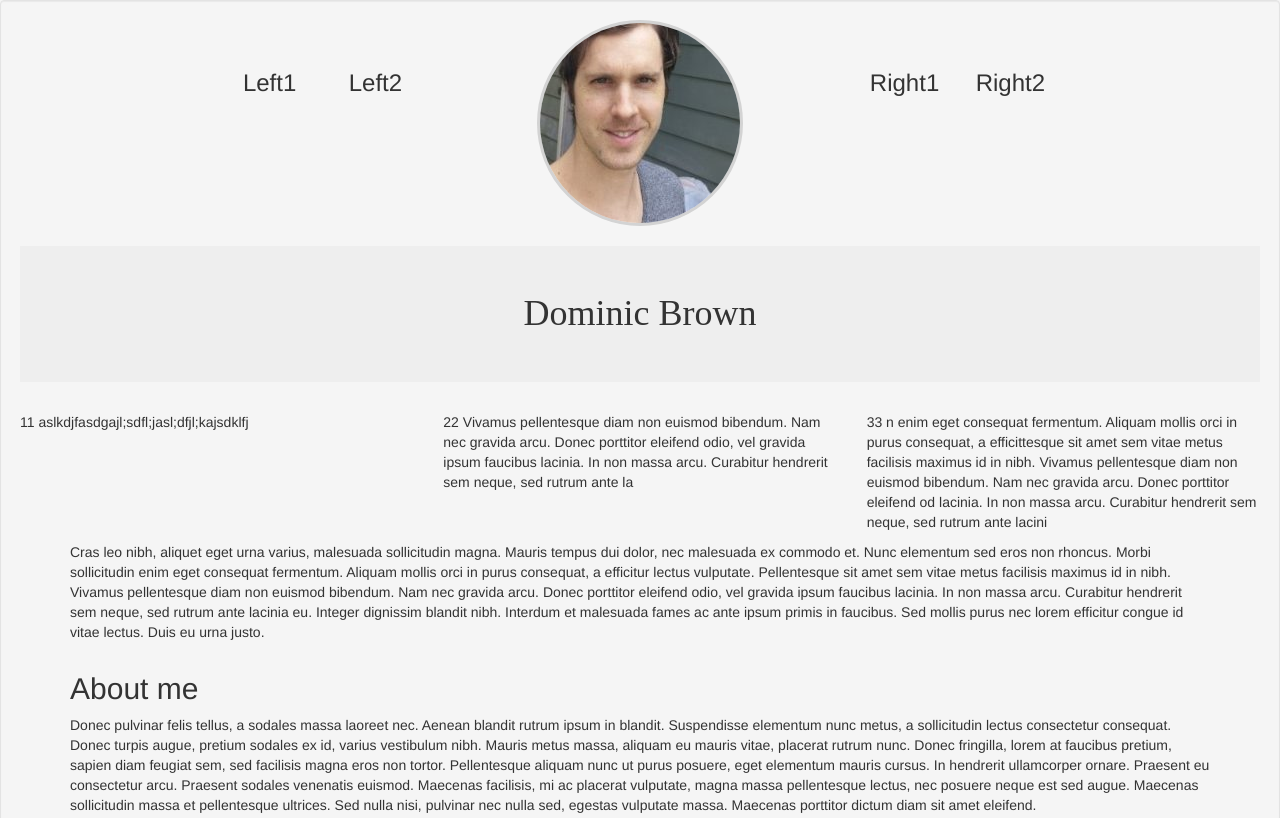
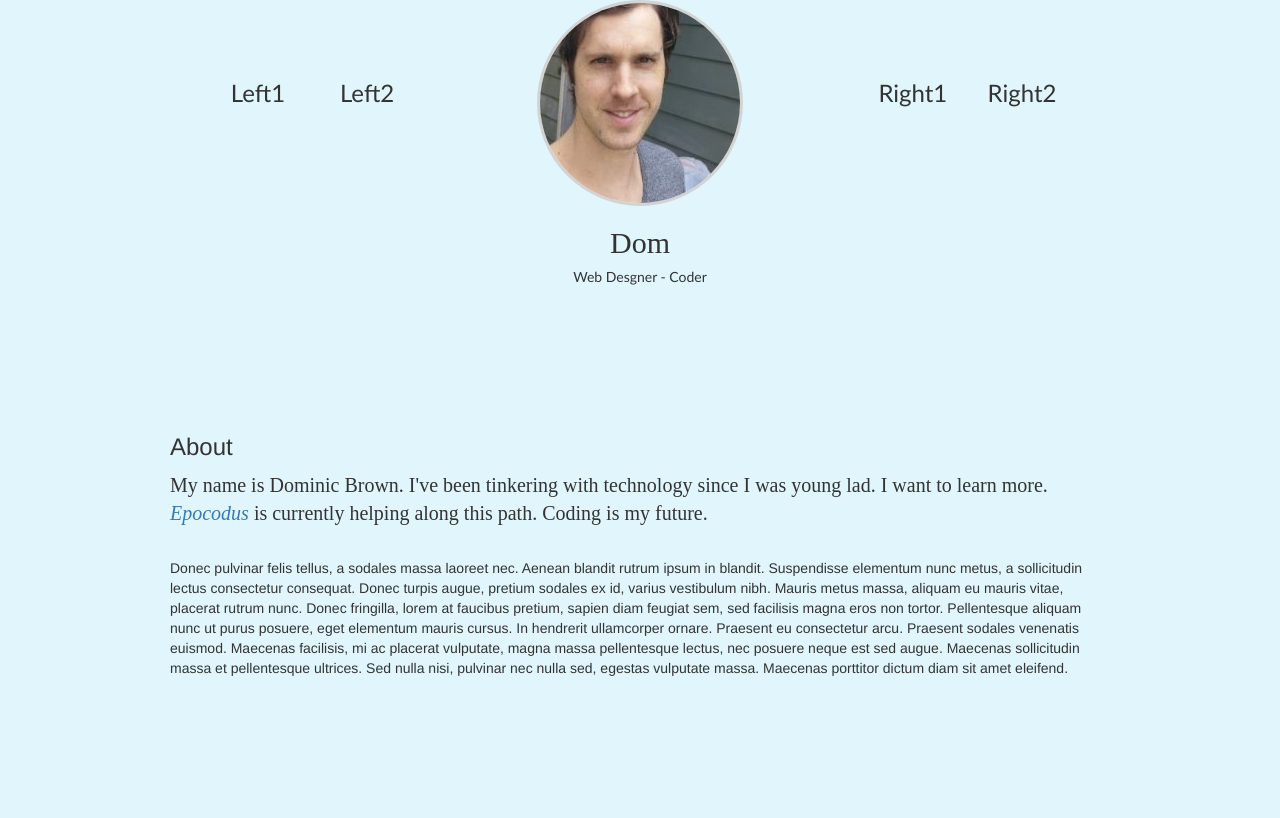
Before and after one commit to Umitosan/portfolio, a plain HTML site: page index.html in a window 1280 px wide. Shown: the top 818 px of the page. Drawn offline with Linux system fonts and the light colour scheme.

Commit message:
add new fonts, begin filling body

```diff
--- a/css/styles.css
+++ b/css/styles.css
@@ -1,6 +1,34 @@
+.back {
+  background-color: #e0f6fc;
+}
+
+.name_main {
+  font-family: ‘Palatino Linotype’;
+  text-align: center;
+}
+
+.h5main {
+  font-family: 'Trebuchet MS';
+  text-align: center;
+}
+
 .jumbotron {
+  background-color: inherit;
   font-family: serif;
   text-align: center;
+}
+
+.about {
+  padding: 100px;
+}
+
+.aboutp1 {
+  font-family: serif;
+  font-size: 20px;
+}
+
+.profile_banner {
+  /*background-color: #f4f8ff;*/
 }
 
 .headshot {
@@ -13,9 +41,16 @@
   border-color: lightgrey;
 }
 
-.profile_text {
+.profile_text_L{
+  font-family: 'Trebuchet MS';
+  padding-top: 60px;
   text-align: center;
-  padding-top: 30px;
+}
+
+.profile_text_R {
+  font-family: 'Trebuchet MS';
+  padding-top: 60px;
+  text-align: center;
 }
 
 body {
--- a/index.html
+++ b/index.html
@@ -7,48 +7,61 @@
     <title>Dom's Portfolio</title>
   </head>
 
-  <body class="well">
+  <body class="back">
 
+    <div class="profile_banner">
       <div class="row">
+
         <div class="col-md-2">
         </div>
         <div class="col-md-1">
-        <div class="profile_text">
+          <div class="profile_text_L">
             <h3>Left1</h3>
           </div>
         </div>
         <div class="col-md-1">
-        <div class="profile_text">
+          <div class="profile_text_L">
             <h3>Left2</h3>
           </div>
         </div>
-
         <div class="col-md-4">
           <img class="headshot" src="img/headshot.jpg" alt="Dom's headshot">
         </div>
-
         <div class="col-md-1">
-        <div class="profile_text">
+          <div class="profile_text_R">
             <h3>Right1</h3>
           </div>
         </div>
         <div class="col-md-1">
-        <div class="profile_text">
+          <div class="profile_text_R">
             <h3>Right2</h3>
           </div>
         </div>
         <div class="col-md-2">
         </div>
+
+      </div>
     </div>
 
 
-    <h1 class="jumbotron"> Dominic Brown </h1>
+    <h2 class="name_main">Dom</h2>
+    <h5 class="h5main">Web Desgner - Coder</h5><br />
 
+    <div class="container">
+      <div class="about">
+        <h3>About</h3>
+        <p class="aboutp1">
+          My name is Dominic Brown.  I've been tinkering with technology since I was young lad.  I want to learn more.  <a href="https://www.epicodus.com"><em>Epocodus</em></a> is currently helping along this path.  Coding is my future.</p> <br />
+          Donec pulvinar felis tellus, a sodales massa laoreet nec. Aenean blandit rutrum ipsum in blandit. Suspendisse elementum nunc metus, a sollicitudin lectus consectetur consequat. Donec turpis augue, pretium sodales ex id, varius vestibulum nibh. Mauris metus massa, aliquam eu mauris vitae, placerat rutrum nunc. Donec fringilla, lorem at faucibus pretium, sapien diam feugiat sem, sed facilisis magna eros non tortor. Pellentesque aliquam nunc ut purus posuere, eget elementum mauris cursus. In hendrerit ullamcorper ornare. Praesent eu consectetur arcu. Praesent sodales venenatis euismod. Maecenas facilisis, mi ac placerat vulputate, magna massa pellentesque lectus, nec posuere neque est sed augue. Maecenas sollicitudin massa et pellentesque ultrices. Sed nulla nisi, pulvinar nec nulla sed, egestas vulputate massa. Maecenas porttitor dictum diam sit amet eleifend.
+        </p>
+      </div>
+    </div>
+    <br /><br />
 
-
+    <div class="container">
       <div class="row">
         <div class="col-md-4">
-        <p>11  aslkdjfasdgajl;sdfl;jasl;dfjl;kajsdklfj</p>
+          <p>11  Praesent risus ipsum, laoreet non maximus eget, accumsan ut nunc. Integer at neque a libero condimentum accumsan. Vivamus id eros libero. Duis aliquet interdum ex maximus feugiat. Vestibulum ante ipsum primis in faucibus orci luctus et ultrices posuere cubilia Curae; Nam vehicula leo quis justo dignissim tempus. Maecenas eleifend feugiat justo. Etiam sodales orci non nisl gravida ultricies. Duis nisl erat, congue non magna non, aliquam auctor metus. Quisque urna metus, posuere sit amet bibendum id, tempus non quam. Curabitur a risus in lacus cursus porttitor ut a lectus. Nullam eleifend sollicitudin tellus, et accumsan nibh auctor vel. Pellentesque aliquet odio ac sem malesuada, vel egestas orci scelerisque.</p>
         </div>
         <div class="col-md-4">
           <p>22  Vivamus pellentesque diam non euismod bibendum. Nam nec gravida arcu. Donec porttitor eleifend odio, vel gravida ipsum faucibus lacinia. In non massa arcu. Curabitur hendrerit sem neque, sed rutrum ante la</p>
@@ -57,6 +70,10 @@
           <p>33  n enim eget consequat fermentum. Aliquam mollis orci in purus consequat, a efficittesque sit amet sem vitae metus facilisis maximus id in nibh. Vivamus pellentesque diam non euismod bibendum. Nam nec gravida arcu. Donec porttitor eleifend od lacinia. In non massa arcu. Curabitur hendrerit sem neque, sed rutrum ante lacini</p>
         </div>
       </div>
+    </div>
+    <br />
+    <br />
+
 
     <div class="container">
       <p>
@@ -64,14 +81,7 @@
       </p>
     </div>
 
-    <div class="container">
-      <div class="aboutme">
-        <h2>About me</h2>
-        <p>
-          Donec pulvinar felis tellus, a sodales massa laoreet nec. Aenean blandit rutrum ipsum in blandit. Suspendisse elementum nunc metus, a sollicitudin lectus consectetur consequat. Donec turpis augue, pretium sodales ex id, varius vestibulum nibh. Mauris metus massa, aliquam eu mauris vitae, placerat rutrum nunc. Donec fringilla, lorem at faucibus pretium, sapien diam feugiat sem, sed facilisis magna eros non tortor. Pellentesque aliquam nunc ut purus posuere, eget elementum mauris cursus. In hendrerit ullamcorper ornare. Praesent eu consectetur arcu. Praesent sodales venenatis euismod. Maecenas facilisis, mi ac placerat vulputate, magna massa pellentesque lectus, nec posuere neque est sed augue. Maecenas sollicitudin massa et pellentesque ultrices. Sed nulla nisi, pulvinar nec nulla sed, egestas vulputate massa. Maecenas porttitor dictum diam sit amet eleifend.
-        </p>
-      </div>
-    </div>
+
 
   </body>
 </html>
```
Lines whose indentation alone changed are shown as unchanged.
